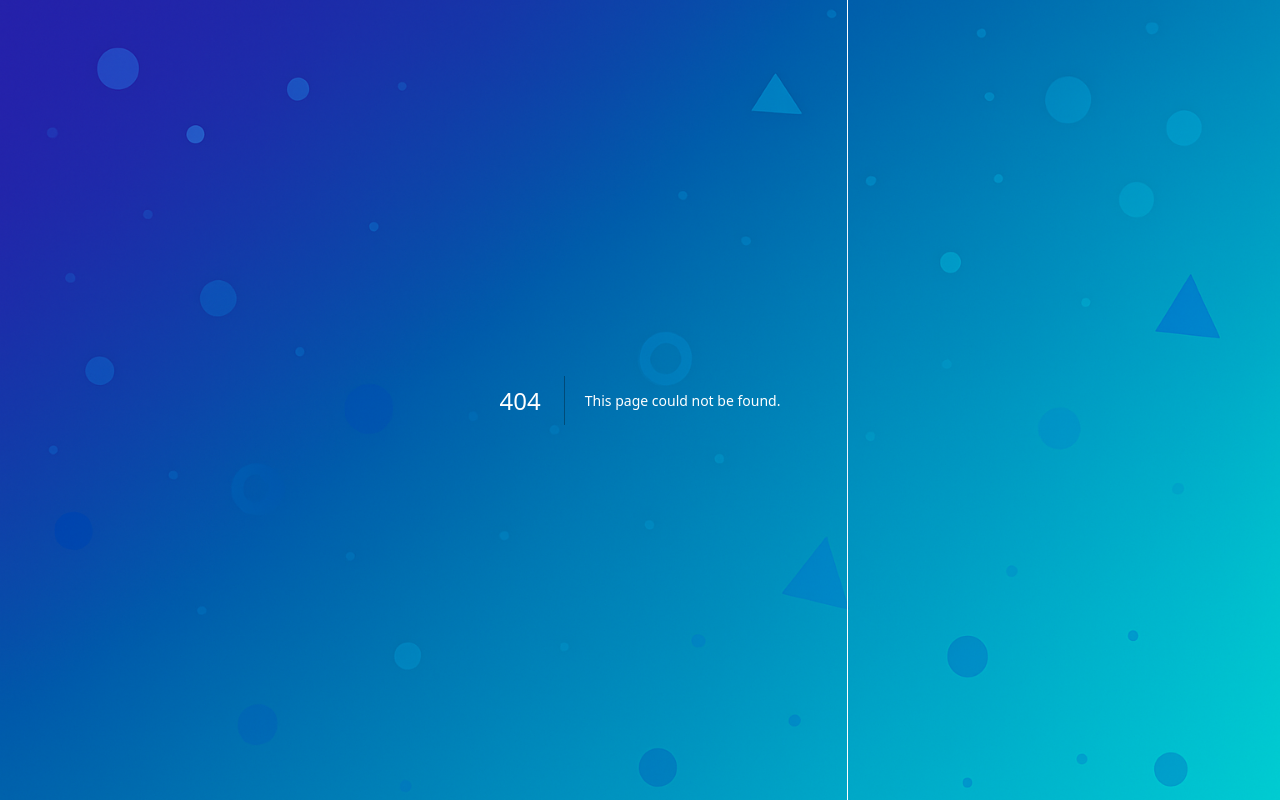
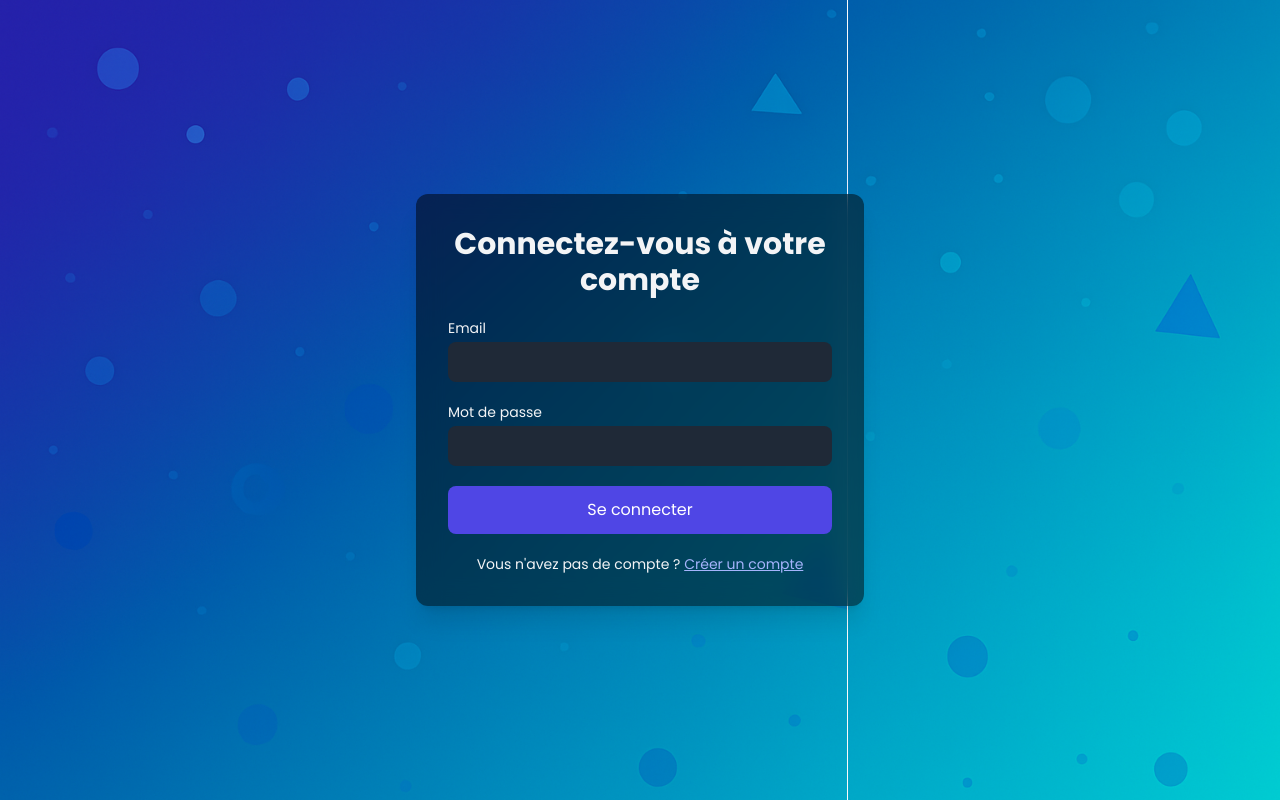
Before and after one commit to azarqane/amanet, a Next.js app in the folder apps/frontend/: page /login in a window 1280 px wide. Before the commit this address had no page. Built offline with nearby package versions, Linux system fonts and the light colour scheme.

Commit message:
feat(login): add translations and page

```diff
--- a/apps/frontend/src/i18n.ts
+++ b/apps/frontend/src/i18n.ts
@@ -9,16 +9,19 @@ import arHome from './locales/ar/home.json';
 import enSignup from './locales/en/signup.json';
 import frSignup from './locales/fr/signup.json';
 import arSignup from './locales/ar/signup.json';
+import enLogin from './locales/en/login.json';
+import frLogin from './locales/fr/login.json';
+import arLogin from './locales/ar/login.json';
 
 i18n
   .use(initReactI18next)
   .init({
     resources: {
-      en: { common: enCommon, home: enHome, signup: enSignup },
-      fr: { common: frCommon, home: frHome, signup: frSignup },
-      ar: { common: arCommon, home: arHome, signup: arSignup },
+      en: { common: enCommon, home: enHome, signup: enSignup, login: enLogin },
+      fr: { common: frCommon, home: frHome, signup: frSignup, login: frLogin },
+      ar: { common: arCommon, home: arHome, signup: arSignup, login: arLogin },
     },
-    ns: ['common', 'home', 'signup'],
+    ns: ['common', 'home', 'signup', 'login'],
     defaultNS: 'common',
     lng:
       typeof window !== 'undefined'
--- /dev/null
+++ b/apps/frontend/src/locales/ar/login.json
@@ -0,0 +1,11 @@
+{
+  "auth": {
+    "loginTitle": "تسجيل الدخول إلى حسابك",
+    "email": "البريد الإلكتروني",
+    "password": "كلمة المرور",
+    "login": "تسجيل الدخول",
+    "noAccount": "ليس لديك حساب؟",
+    "register": "إنشاء حساب",
+    "errorInvalid": "بيانات اعتماد غير صالحة."
+  }
+}
--- /dev/null
+++ b/apps/frontend/src/locales/en/login.json
@@ -0,0 +1,11 @@
+{
+  "auth": {
+    "loginTitle": "Log in to your account",
+    "email": "Email",
+    "password": "Password",
+    "login": "Log in",
+    "noAccount": "Don't have an account?",
+    "register": "Register",
+    "errorInvalid": "Invalid credentials."
+  }
+}
--- /dev/null
+++ b/apps/frontend/src/locales/fr/login.json
@@ -0,0 +1,11 @@
+{
+  "auth": {
+    "loginTitle": "Connectez-vous à votre compte",
+    "email": "Email",
+    "password": "Mot de passe",
+    "login": "Se connecter",
+    "noAccount": "Vous n'avez pas de compte ?",
+    "register": "Créer un compte",
+    "errorInvalid": "Identifiants invalides."
+  }
+}
--- /dev/null
+++ b/apps/frontend/src/pages/login.tsx
@@ -0,0 +1,81 @@
+import { useState, type FormEvent } from 'react';
+import Head from 'next/head';
+import Link from 'next/link';
+import AppLayout from '../components/AppLayout';
+import { useTranslation } from 'react-i18next';
+import { supabase } from '../utils/supabaseClient';
+
+export default function Login() {
+  const { t } = useTranslation('login');
+  const [email, setEmail] = useState('');
+  const [password, setPassword] = useState('');
+  const [errorMsg, setErrorMsg] = useState('');
+  const [loading, setLoading] = useState(false);
+
+  const handleSubmit = async (e: FormEvent<HTMLFormElement>) => {
+    e.preventDefault();
+    setErrorMsg('');
+    setLoading(true);
+    const { error } = await supabase.auth.signInWithPassword({ email, password });
+    setLoading(false);
+    if (error) setErrorMsg(t('auth.errorInvalid'));
+  };
+
+  return (
+    <AppLayout>
+      <div className="min-h-screen flex items-center justify-center bg-hero-pattern bg-cover bg-center text-gray-100">
+        <Head>
+          <title>{t('auth.loginTitle')}</title>
+        </Head>
+
+        <form className="w-full max-w-md bg-black/50 backdrop-blur-md p-8 rounded-xl shadow-xl space-y-5" onSubmit={handleSubmit} noValidate>
+          <h1 className="text-3xl font-bold text-center">{t('auth.loginTitle')}</h1>
+
+          <div>
+            <label htmlFor="email" className="block mb-1 text-sm">{t('auth.email')}</label>
+            <input
+              id="email"
+              name="email"
+              type="email"
+              autoComplete="email"
+              value={email}
+              onChange={(e) => setEmail(e.target.value)}
+              required
+              className="w-full px-4 py-2 rounded-lg bg-gray-800 focus:outline-none focus:ring-2 focus:ring-indigo-500"
+            />
+          </div>
+
+          <div>
+            <label htmlFor="password" className="block mb-1 text-sm">{t('auth.password')}</label>
+            <input
+              id="password"
+              name="password"
+              type="password"
+              value={password}
+              onChange={(e) => setPassword(e.target.value)}
+              required
+              className="w-full px-4 py-2 rounded-lg bg-gray-800 focus:outline-none focus:ring-2 focus:ring-indigo-500"
+            />
+          </div>
+
+          {errorMsg && <p className="text-sm text-center text-red-400">{errorMsg}</p>}
+
+          <button
+            type="submit"
+            disabled={loading}
+            className={`w-full py-3 rounded-lg text-white ${loading ? 'bg-indigo-400 cursor-not-allowed' : 'bg-indigo-600 hover:bg-indigo-700'}`}
+          >
+            {t('auth.login')}
+          </button>
+
+          <p className="text-sm text-center">
+            {t('auth.noAccount')}{' '}
+            <Link href="/signup" className="underline text-indigo-300 hover:text-indigo-100">
+              {t('auth.register')}
+            </Link>
+          </p>
+        </form>
+      </div>
+    </AppLayout>
+  );
+}
```
